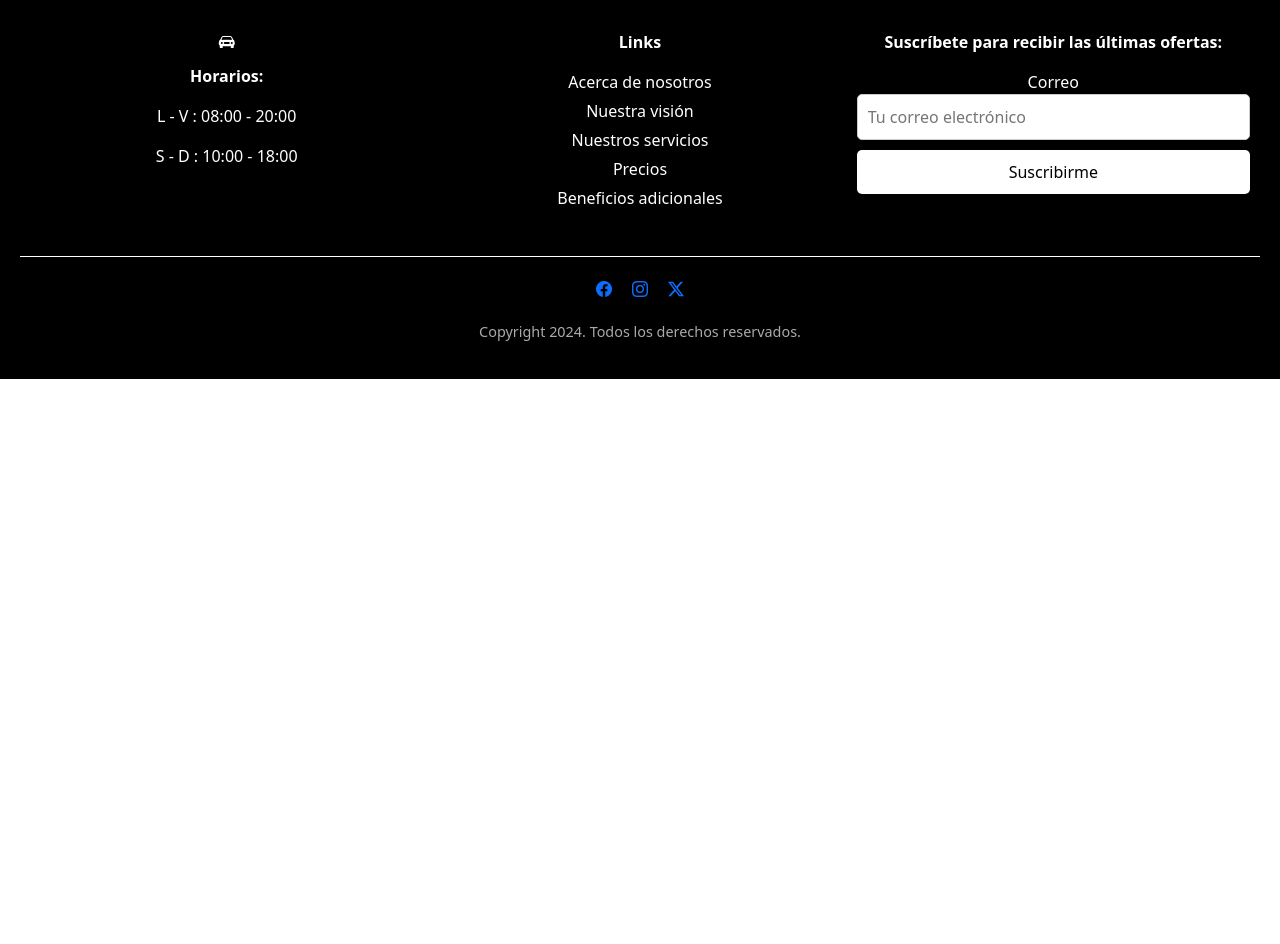
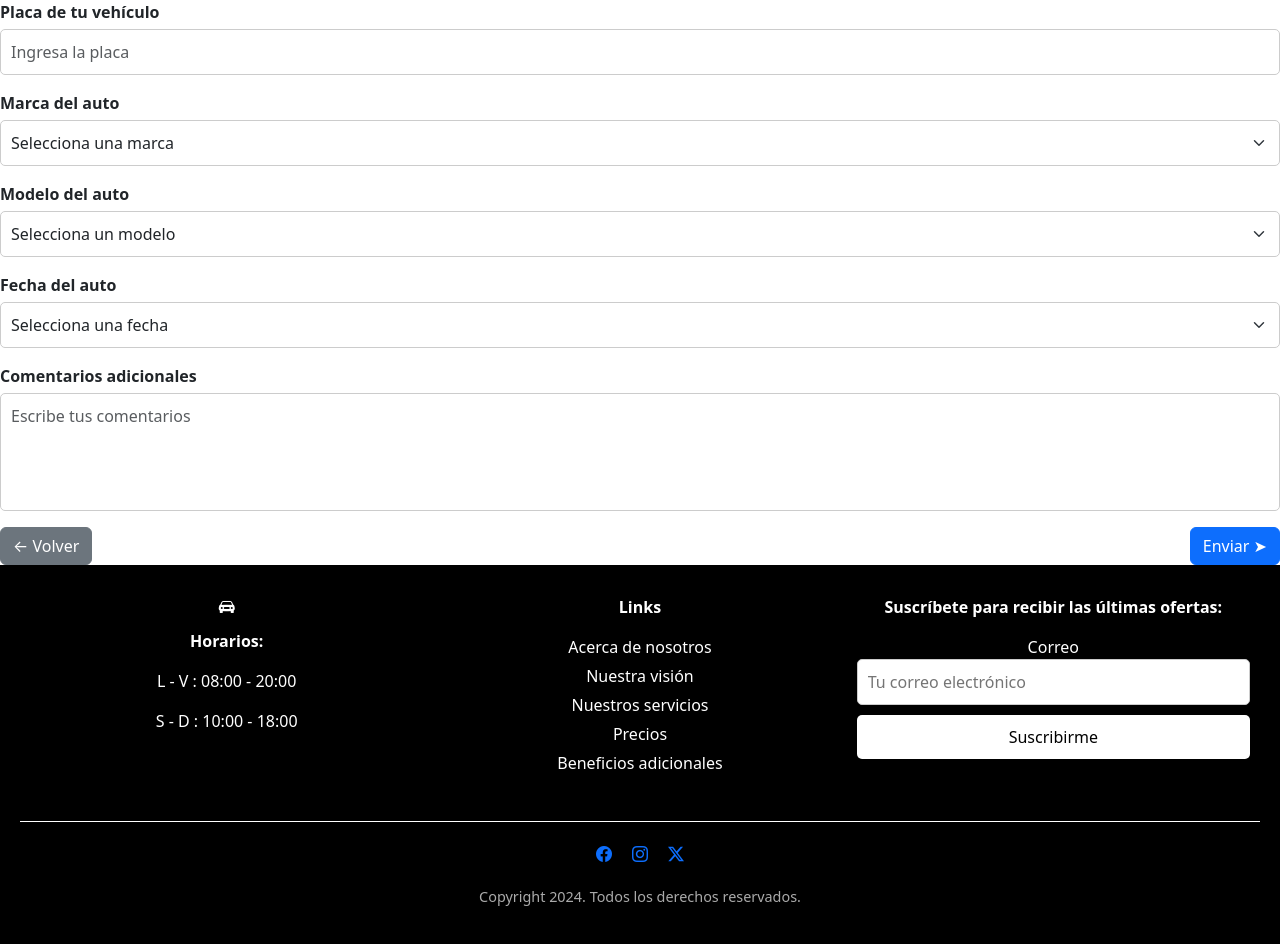
Before and after one commit to axvg/sigauto_frontend, an Angular app: page /register-vehiculo in a window 1280 px wide. Before the commit this address led to /. Before the commit the page ends 800 px from the top, so only its background shows below. Built offline with nearby package versions, Linux system fonts and the light colour scheme.

Commit message:
add formulario vehicle

```diff
--- a/src/app/app.routes.ts
+++ b/src/app/app.routes.ts
@@ -1,8 +1,10 @@
 import { Routes } from '@angular/router';
 import { RegisterComponent } from '@pages/register/register.component';
 import { HomeComponent } from '@pages/home/home.component';
+import { VehicleRegistrationComponent } from '@components/vehicle-registration/vehicle-registration.component';
 
 export const routes: Routes = [
     { path: '', component: HomeComponent },
-    { path: 'register', component: RegisterComponent }
+    { path: 'register', component: RegisterComponent },
+    {path: 'register-vehiculo',  component: VehicleRegistrationComponent }
 ];
--- /dev/null
+++ b/src/app/components/vehicle-registration/vehicle-registration.component.html
@@ -0,0 +1,67 @@
+<form [formGroup]="vehicleForm" (ngSubmit)="onSubmit()">
+    <div class="mb-3">
+      <label for="placa" class="form-label">Placa de tu vehículo</label>
+      <input
+        type="text"
+        id="placa"
+        class="form-control"
+        formControlName="placa"
+        placeholder="Ingresa la placa"
+        required
+      />
+      <div
+        *ngIf="vehicleForm.get('placa')?.invalid && vehicleForm.get('placa')?.touched"
+        class="text-danger"
+      >
+        La placa es obligatoria.
+      </div>
+    </div>
+
+    <div class="mb-3">
+      <label for="marca" class="form-label">Marca del auto</label>
+      <select id="marca" class="form-select" formControlName="marca" required>
+        <option value="" disabled selected>Selecciona una marca</option>
+        <option>Marca 1</option>
+        <option>Marca 2</option>
+        <option>Marca 3</option>
+      </select>
+    </div>
+
+    <div class="mb-3">
+      <label for="modelo" class="form-label">Modelo del auto</label>
+      <select id="modelo" class="form-select" formControlName="modelo" required>
+        <option value="" disabled selected>Selecciona un modelo</option>
+        <option>Modelo 1</option>
+        <option>Modelo 2</option>
+        <option>Modelo 3</option>
+      </select>
+    </div>
+
+    <div class="mb-3">
+      <label for="fecha" class="form-label">Fecha del auto</label>
+      <select id="fecha" class="form-select" formControlName="fecha" required>
+        <option value="" disabled selected>Selecciona una fecha</option>
+        <option>Fecha 1</option>
+        <option>Fecha 2</option>
+        <option>Fecha 3</option>
+      </select>
+    </div>
+
+    <div class="mb-3">
+      <label for="comentarios" class="form-label">Comentarios adicionales</label>
+      <textarea
+        id="comentarios"
+        class="form-control"
+        formControlName="comentarios"
+        rows="4"
+        placeholder="Escribe tus comentarios"
+      ></textarea>
+    </div>
+
+    <div class="d-flex justify-content-between">
+      <button type="button" class="btn btn-secondary" (click)="onBack()">
+        &#8592; Volver
+      </button>
+      <button type="submit" class="btn btn-primary">Enviar &#10148;</button>
+    </div>
+  </form>
--- /dev/null
+++ b/src/app/components/vehicle-registration/vehicle-registration.component.scss
@@ -0,0 +1,86 @@
+.form-container {
+    max-width: 800px;
+    margin: 0 auto;
+    padding: 20px;
+    text-align: center;
+  }
+
+  .title {
+    background-color: #000;
+    color: #fff;
+    padding: 10px 0;
+    margin-bottom: 20px;
+    font-size: 1.8rem;
+  }
+
+  .subtitle {
+    color: red;
+    font-weight: bold;
+    margin-bottom: 20px;
+  }
+
+  .form-group {
+    margin-bottom: 15px;
+    text-align: left;
+  }
+
+  label {
+    display: block;
+    font-weight: bold;
+    margin-bottom: 5px;
+  }
+
+  input,
+  select,
+  textarea {
+    width: 100%;
+    padding: 10px;
+    border: 1px solid #ccc;
+    border-radius: 5px;
+  }
+
+  textarea {
+    resize: none;
+  }
+
+  .error {
+    color: red;
+    font-size: 0.9rem;
+  }
+
+  .form-row {
+    display: flex;
+    gap: 20px;
+  }
+
+  .form-actions {
+    display: flex;
+    justify-content: space-between;
+    margin-top: 20px;
+  }
+
+  .btn-back {
+    background-color: #333;
+    color: #fff;
+    padding: 10px 20px;
+    border: none;
+    border-radius: 5px;
+    cursor: pointer;
+  }
+
+  .btn-submit {
+    background-color: red;
+    color: #fff;
+    padding: 10px 20px;
+    border: none;
+    border-radius: 5px;
+    cursor: pointer;
+  }
+
+  .btn-back:hover {
+    background-color: #555;
+  }
+
+  .btn-submit:hover {
+    background-color: #cc0000;
+  }
--- /dev/null
+++ b/src/app/components/vehicle-registration/vehicle-registration.component.ts
@@ -0,0 +1,37 @@
+import { Component } from '@angular/core';
+import { FormBuilder, FormGroup, Validators } from '@angular/forms';
+import { CommonModule } from '@angular/common';
+import { ReactiveFormsModule } from '@angular/forms';
+
+@Component({
+  selector: 'app-vehicle-registration',
+  standalone: true, // Componente independiente
+  templateUrl: './vehicle-registration.component.html',
+  styleUrls: ['./vehicle-registration.component.scss'],
+  imports: [CommonModule, ReactiveFormsModule]
+})
+export class VehicleRegistrationComponent {
+  vehicleForm: FormGroup;
+
+  constructor(private fb: FormBuilder) {
+    this.vehicleForm = this.fb.group({
+      placa: ['', Validators.required],
+      marca: ['', Validators.required],
+      modelo: ['', Validators.required],
+      fecha: ['', Validators.required],
+      comentarios: ['']
+    });
+  }
+
+  onSubmit() {
+    if (this.vehicleForm.valid) {
+      console.log(this.vehicleForm.value);
+    } else {
+      alert('Por favor, completa todos los campos correctamente.');
+    }
+  }
+
+  onBack() {
+    alert('Volviendo...');
+  }
+}
--- /dev/null
+++ b/src/app/pages/vehicle-register-page/vehicle-register-page.component.html
@@ -0,0 +1,2 @@
+<p>vehicle-register-page works!</p>
+<app-vehicle-registration></app-vehicle-registration>
```
Also changed, not shown: src/app/pages/vehicle-register-page/vehicle-register-page.component.ts (added, +13 -0 lines), src/app/pages/vehicle-register-page/vehicle-register-page.component.scss (added).
